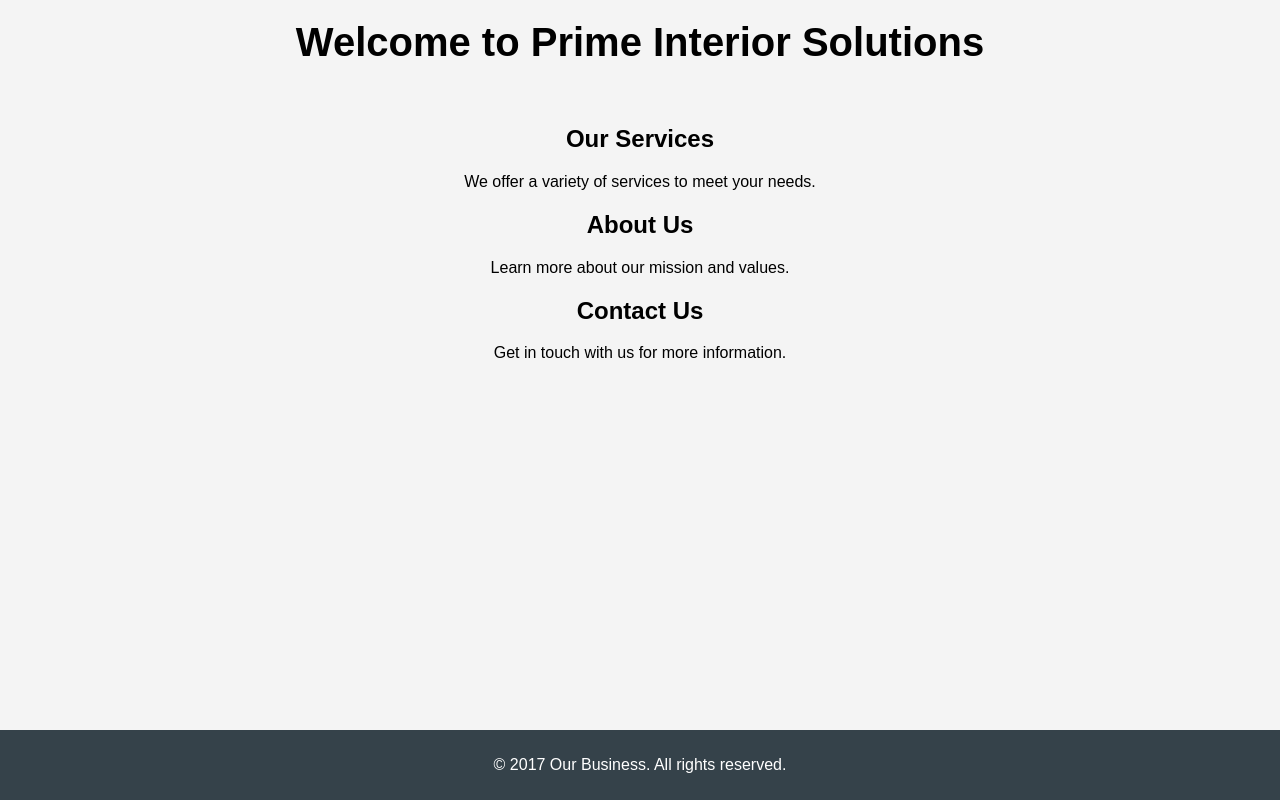
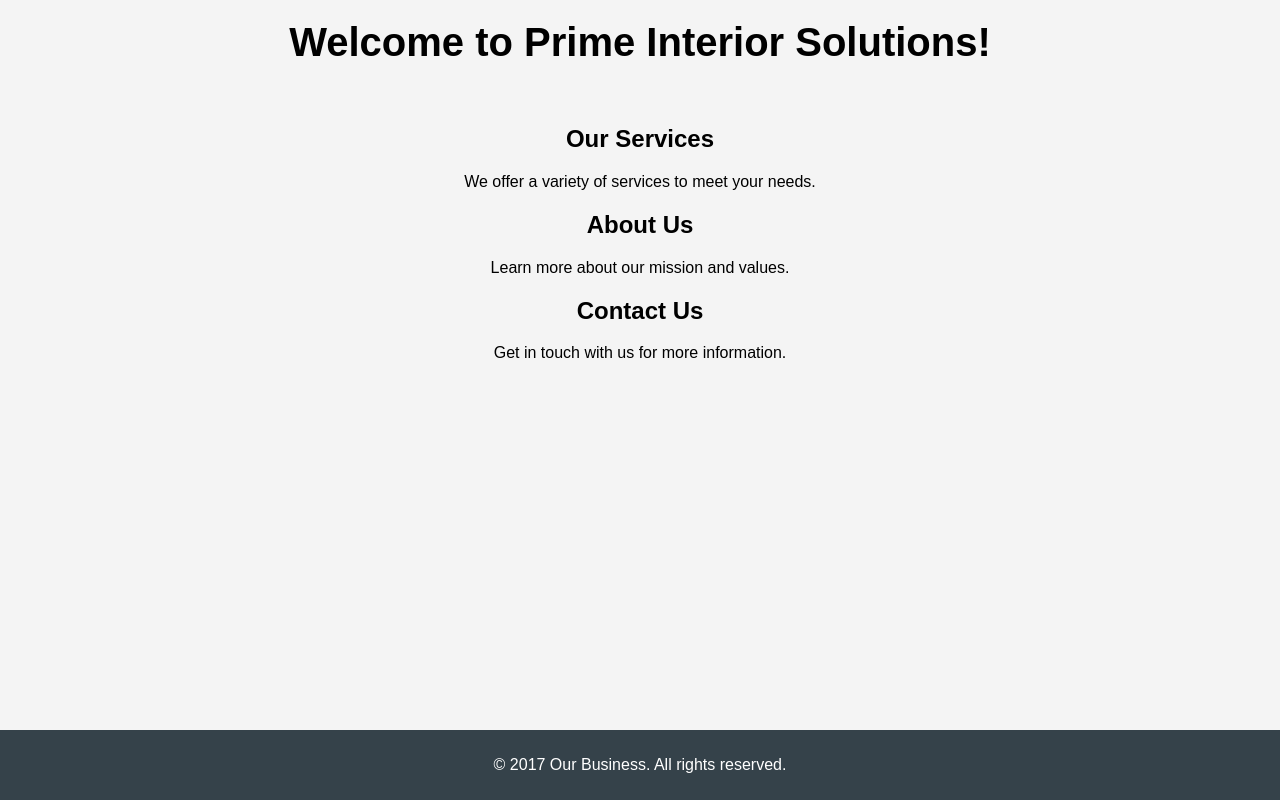
Before and after one commit to ddarylmae/prime-interior-solutions, a plain HTML site: page index.html in a window 1280 px wide. Drawn offline with Linux system fonts and the light colour scheme; a script that the page names is missing.

Commit message:
Exclamation changes

```diff
--- a/index.html
+++ b/index.html
@@ -8,7 +8,7 @@
    </head>
    <body>
       <header>
-         <h1>Welcome to Prime Interior Solutions</h1>
+         <h1>Welcome to Prime Interior Solutions!</h1>
       </header>
       <main>
          <section id="services">
```
